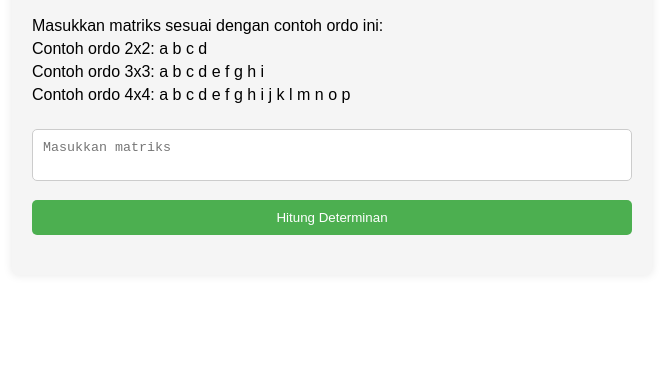
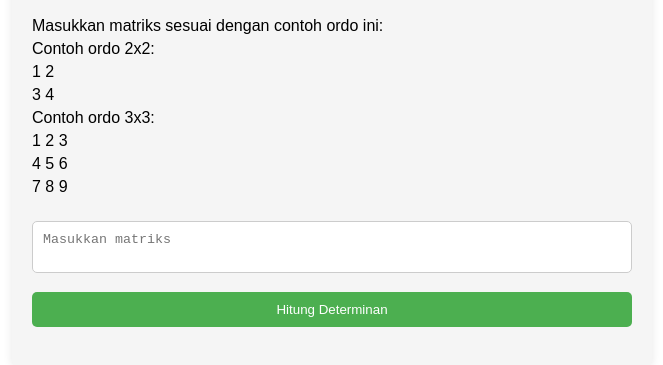
Before and after one commit to BangZaky00029/BangZaky00029-, a plain HTML site: page determinan.html in a window 1280 px wide. Shown: the part 121-486 px from the top of the page, without its empty margins (308-971 px from the left). Drawn offline with Linux system fonts and the light colour scheme.

Commit message:
Update determinan.html

```diff
--- a/determinan.html
+++ b/determinan.html
@@ -11,10 +11,13 @@
         <h2>Matrix Determinant Calculator</h2>
         <div class="reminder">
             <p>Masukkan matriks sesuai dengan contoh ordo ini:</p>
-            <p>Contoh ordo 2x2: a b c d</p>
-            <p>Contoh ordo 3x3: a b c d e f g h i</p>
-            <p>Contoh ordo 4x4: a b c d e f g h i j k l m n o p</p>
-            <!-- Contoh ordo 4x4, 5x5, dan seterusnya dapat ditambahkan di sini -->
+            <p>Contoh ordo 2x2:</p>
+            <p>1 2</p>
+            <p>3 4</p>
+            <p>Contoh ordo 3x3:</p>
+            <p>1 2 3</p>
+            <p>4 5 6</p>
+            <p>7 8 9</p>
         </div>
         <div class="input-matrix">
             <textarea id="matrixInput" placeholder="Masukkan matriks"></textarea>
```
